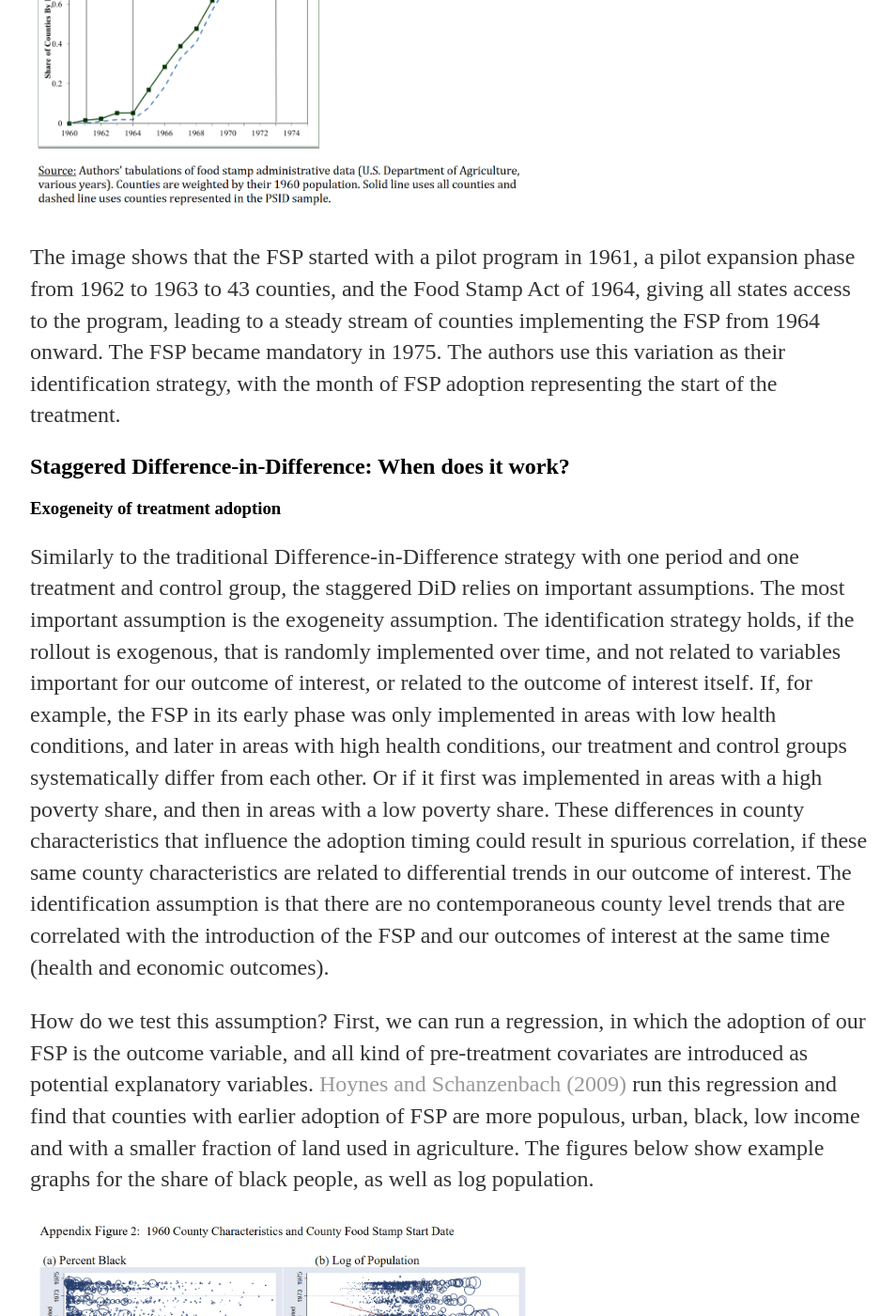
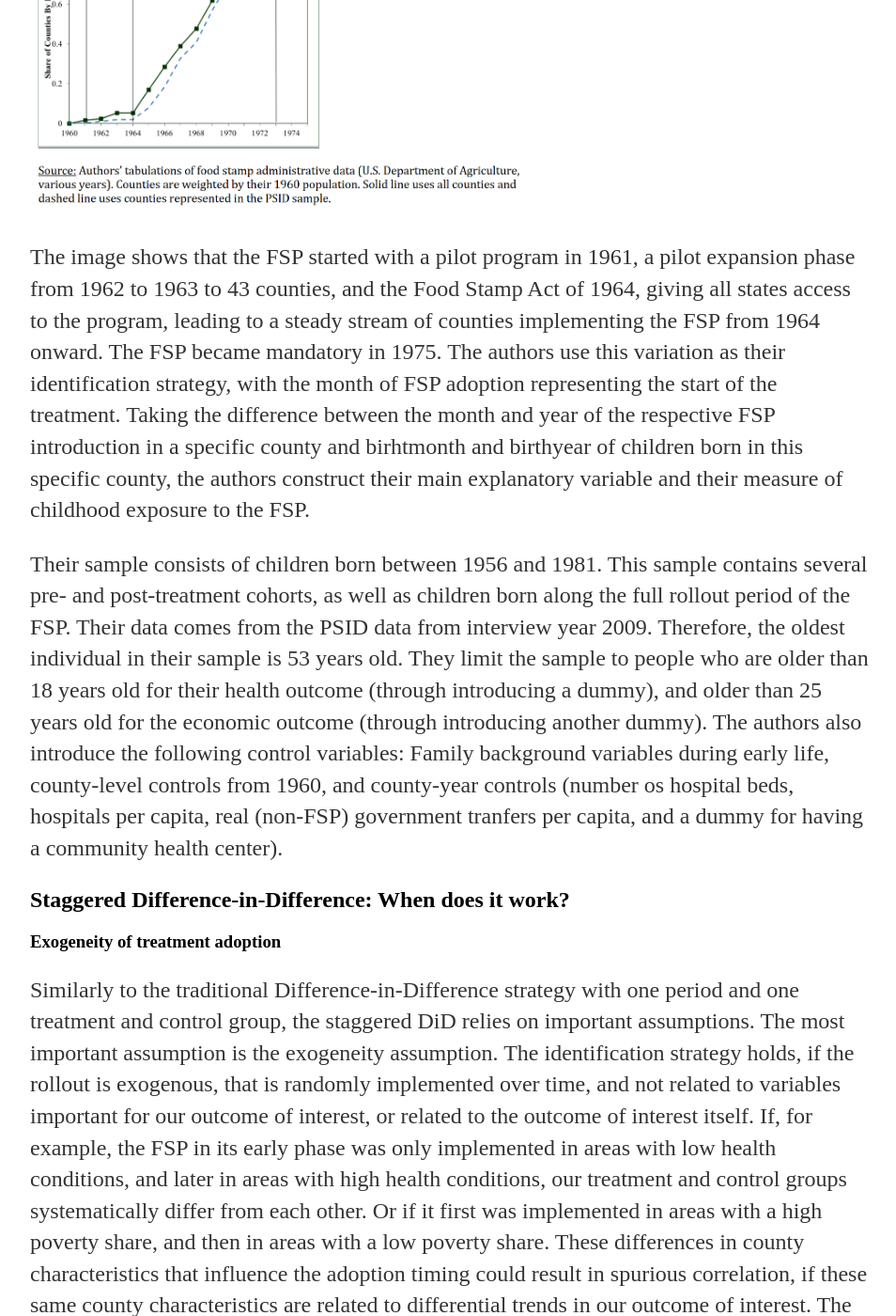
Before and after one commit to BrittaRude/BrittaRude.github.io, a Jekyll site: the page built from inputs_datascience/_posts/2020-07-21-britta-rude-staggered-difference-in-difference-as-the-next-level.md, in a window 1280 px wide and 1400 px high, scrolled down 948 px. Shown: the whole window at 94% size, without its empty margins (160-1114 px from the left). Built offline with Jekyll 4.4.1, drawn with Linux system fonts in a browser that asks for light colours; some of the changed text lies outside the part shown.

Commit message:
Update 2020-07-21-britta-rude-staggered-difference-in-difference-as-the-next-level.md

```diff
--- a/inputs_datascience/_posts/2020-07-21-britta-rude-staggered-difference-in-difference-as-the-next-level.md
+++ b/inputs_datascience/_posts/2020-07-21-britta-rude-staggered-difference-in-difference-as-the-next-level.md
@@ -10,7 +10,9 @@ Often, a policy is introduced in many different states during many different tim
 
 <img src="/images/Rollout_FSP.PNG" alt="Rollout of FSP" style="max-width:60%;"/>
 
-The image shows that the FSP started with a pilot program in 1961, a pilot expansion phase from 1962 to 1963 to 43 counties, and the Food Stamp Act of 1964, giving all states access to the program, leading to a steady stream of counties implementing the FSP from 1964 onward. The FSP became mandatory in 1975. The authors use this variation as their identification strategy, with the month of FSP adoption representing the start of the treatment.
+The image shows that the FSP started with a pilot program in 1961, a pilot expansion phase from 1962 to 1963 to 43 counties, and the Food Stamp Act of 1964, giving all states access to the program, leading to a steady stream of counties implementing the FSP from 1964 onward. The FSP became mandatory in 1975. The authors use this variation as their identification strategy, with the month of FSP adoption representing the start of the treatment. Taking the difference between the month and year of the respective FSP introduction in a specific county and birhtmonth and birthyear of children born in this specific county, the authors construct their main explanatory variable and their measure of childhood exposure to the FSP.
+
+Their sample consists of children born between 1956 and 1981. This sample contains several pre- and post-treatment cohorts, as well as children born along the full rollout period of the FSP. Their data comes from the PSID data from interview year 2009. Therefore, the oldest individual in their sample is 53 years old. They limit the sample to people who are older than 18 years old for their health outcome (through introducing a dummy), and older than 25 years old for the economic outcome (through introducing another dummy). The authors also introduce the following control variables: Family background variables during early life, county-level controls from 1960, and county-year controls (number os hospital beds, hospitals per capita, real (non-FSP) government tranfers per capita, and a dummy for having a community health center).
 
 ## Staggered Difference-in-Difference: When does it work?
 
@@ -22,7 +24,7 @@ How do we test this assumption? First, we can run a regression, in which the ado
 
 <img src="/images/Exogeneity_Assumption_FSP.PNG" alt="Determinants of FSP adoption" style="max-width:60%;"/>
 
-The authors argue that this is not problematic to their identification strategy, as they indeed are significant determinants, but explain very little of the actual food stamp adoption. As the figures above show, the magnitude of the estimate is low and varation high. Still, to control for these possible confounders, they include linear trends interacted with these significant determinants in their estimation equation. This controls for observable, parametric trends across countries, but does not take into account unobservable, non-parametric trends. In their paper they present results for estiamtes with and without state fixed effects, with and without pilot counties. For a detailed overview of their results refer to Table 1 in their AEJ paper.
+The authors argue that this is not problematic to their identification strategy, as they indeed are significant determinants, but explain very little of the actual food stamp adoption. As the figures above show, the magnitude of the estimate is low and varation high. Still, to control for these possible confounders, they include linear trends interacted with these pre-treatment significant determinants in their estimation equation. This controls for observable, parametric trends across countries, but does not take into account unobservable, non-parametric trends. In their paper they present results for estiamtes with and without state fixed effects, with and without pilot counties. For a detailed overview of their results refer to Table 1 in their AEJ paper.
 
 ### No confounding alternative programs or policies
 
```
